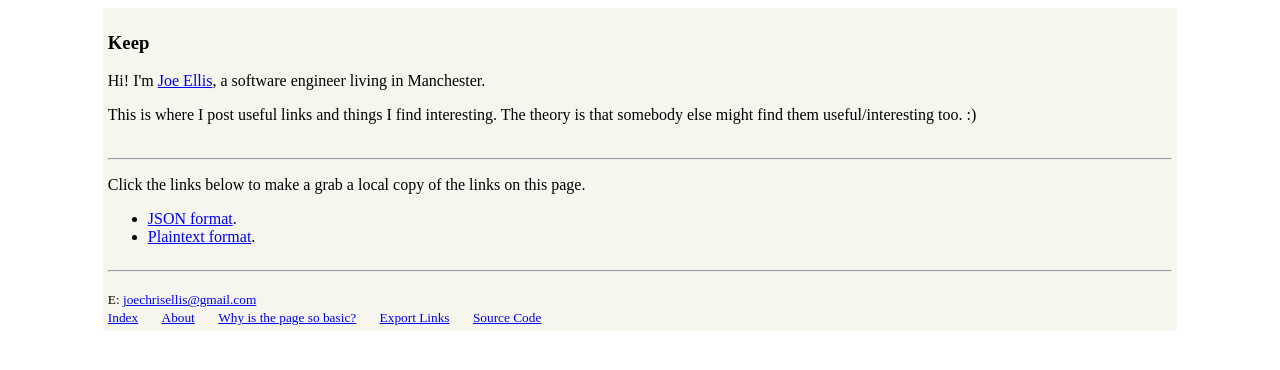
After one commit to joechrisellis/keep, a Flask app: page /export-links in a window 1280 px wide. The commit adds this page. Shown: the top 370 px of the page. Run offline with Flask 2, Linux system fonts and the light colour scheme.

Commit message:
Add 'export links' page

```diff
--- a/backend/context/app/mod_root/controllers.py
+++ b/backend/context/app/mod_root/controllers.py
@@ -75,3 +75,9 @@
     return render_template(
         "why-is-the-page-so-basic.html", title="Why is the page so basic?"
     )
+
+@mod_root.route("/export-links")
+def export_links():
+    return render_template(
+        "export-links.html", title="Export Links"
+    )
--- a/backend/context/app/templates/base.html
+++ b/backend/context/app/templates/base.html
@@ -87,6 +87,10 @@
                     </small>
                     &emsp;
                     <small>
+                      <a href="{{ url_for("root.export_links") }}">Export Links</a>
+                    </small>
+                    &emsp;
+                    <small>
                       <a href="https://github.com/joechrisellis/keep">Source Code</a>
                     </small>
                   </footer>
--- /dev/null
+++ b/backend/context/app/templates/export-links.html
@@ -0,0 +1,16 @@
+{% extends "base.html" %}
+
+{% block content %}
+
+<p>Click the links below to make a grab a local copy of the links on this page.</p>
+
+<ul>
+  <li>
+    <a href="{{ url_for("api.export_json") }}">JSON format</a>.
+  </li>
+  <li>
+    <a href="{{ url_for("api.export_text") }}">Plaintext format</a>.
+  </li>
+</ul>
+
+{% endblock %}
```
